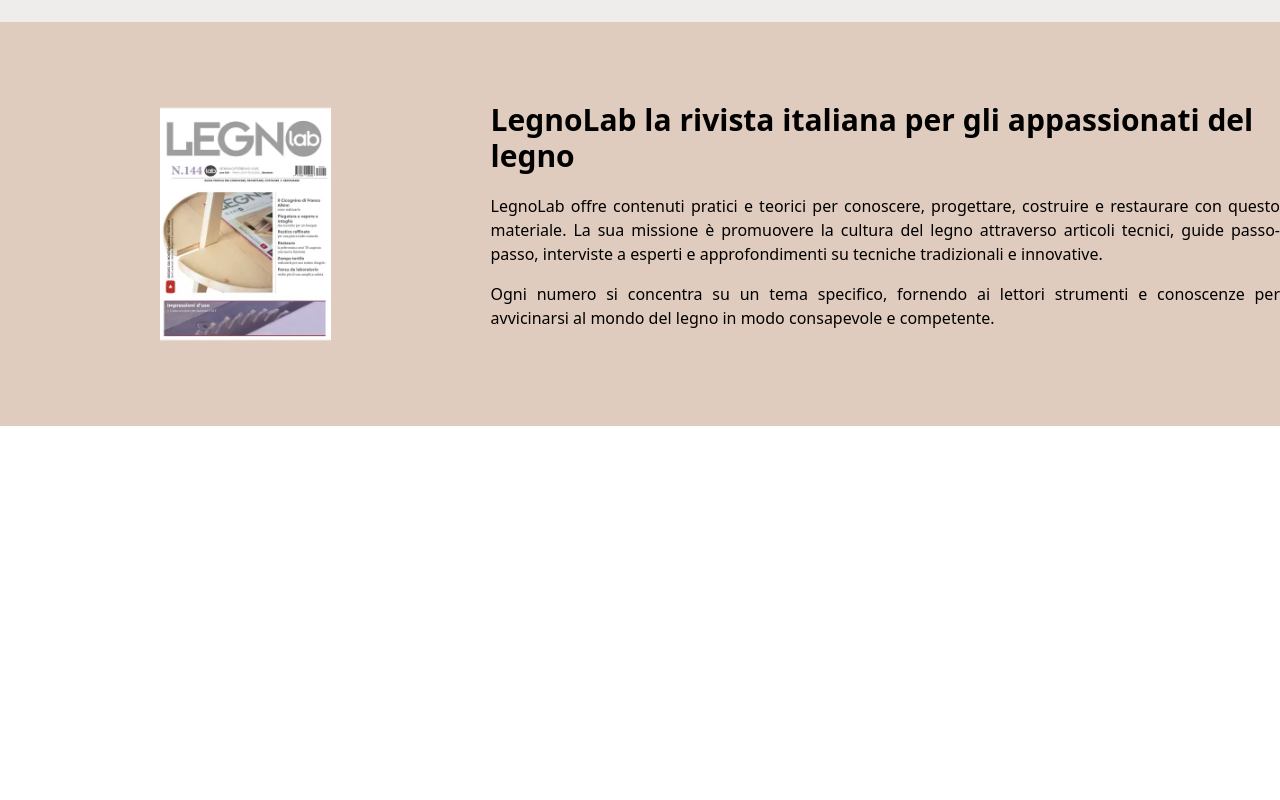
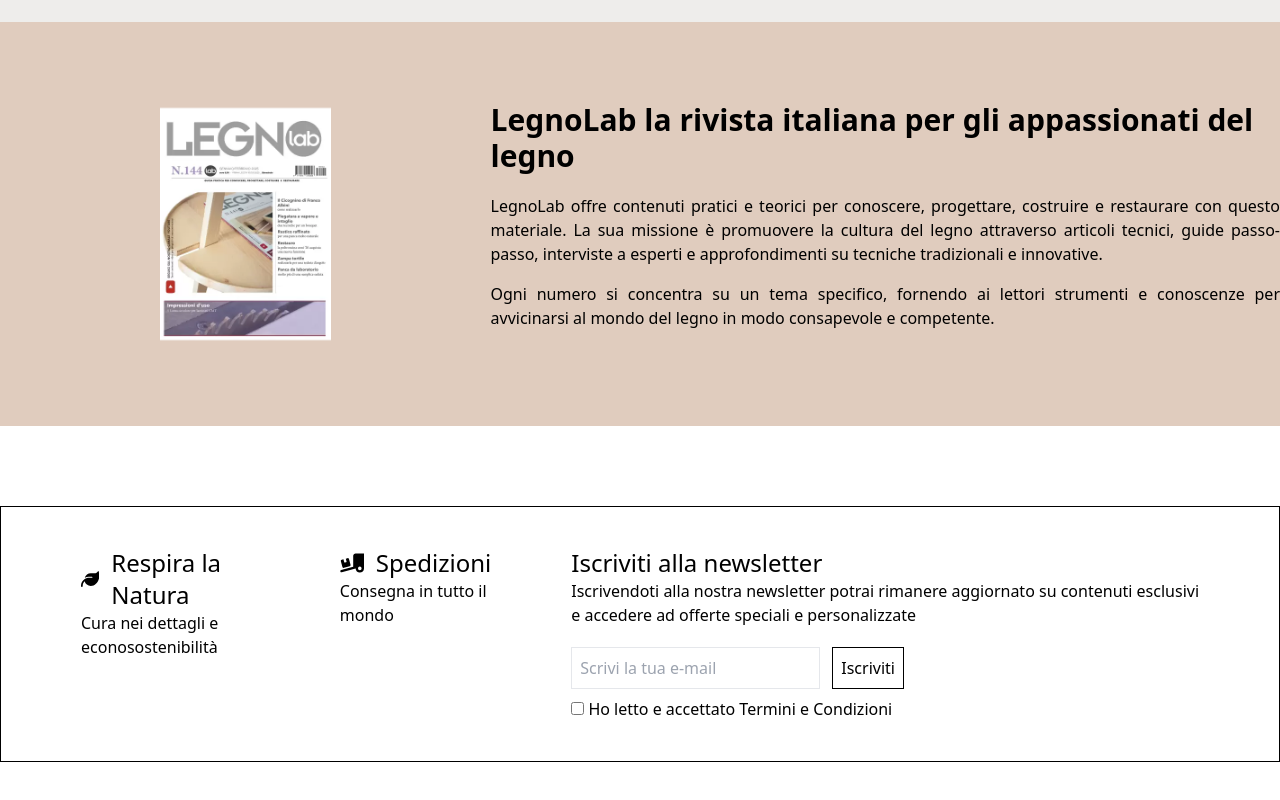
Before and after one commit to luciameneghin/ecodesign-frontend, a React (Create React App) app: page / in a window 1280 px wide. Shown: the part 1786-2586 px from the top of the page. Before the commit the page ends 2212 px from the top, so only its background shows below. Built offline with nearby package versions, Linux system fonts and the light colour scheme; no server answers.

Commit message:
feat: shipping graphics

```diff
--- /dev/null
+++ b/src/components/Shipping.jsx
@@ -0,0 +1,40 @@
+import React from 'react'
+import { FaLeaf, FaTruckRampBox } from "react-icons/fa6";
+
+const Shipping = () => {
+  return (
+    <div className='container my-20 mx-auto border border-black font-thin'>
+      <div className='flex grid-cols-3 gap-20 px-20 py-10'>
+        <div className=''>
+          <div className='flex items-center'>
+            <FaLeaf className='text-2xl' />
+            <h3 className='text-2xl ml-3'>Respira la Natura</h3>
+          </div>
+          <p>Cura nei dettagli e econosostenibilità</p>
+        </div>
+        <div>
+          <div className='flex items-center'>
+            <FaTruckRampBox className='text-2xl' />
+            <h3 className='text-2xl ml-3'>Spedizioni</h3>
+          </div>
+          <p>Consegna in tutto il mondo</p>
+        </div>
+        <div>
+          <h3 className='text-2xl'>Iscriviti alla newsletter</h3>
+          <p>Iscrivendoti alla nostra newsletter potrai rimanere aggiornato su contenuti esclusivi e accedere ad offerte speciali e personalizzate</p>
+          <div className='mt-5 mb-2'>
+            <input type="email" placeholder='Scrivi la tua e-mail' className='border border-black-50 p-2 mr-3' />
+            <button className='border border-black p-2'>Iscriviti</button>
+          </div>
+          <div>
+            <input type="checkbox" />
+            <span> Ho letto e accettato Termini e Condizioni</span>
+          </div>
+
+        </div>
+      </div>
+    </div>
+  )
+}
+
+export default Shipping
--- a/src/pages/Home.jsx
+++ b/src/pages/Home.jsx
@@ -2,6 +2,7 @@
 import HeroSection from "../components/HeroSection";
 import ImageCarousel from "../components/ImageCarousel";
 import HomeInfoSection from "../components/HomeInfoSection";
+import Shipping from "../components/Shipping";
 
 const Home = () => {
   return (
@@ -10,6 +11,7 @@
       <ImageCarousel />
       <HeroSection />
       <HomeInfoSection />
+      <Shipping />
     </div>
   );
 };
```
